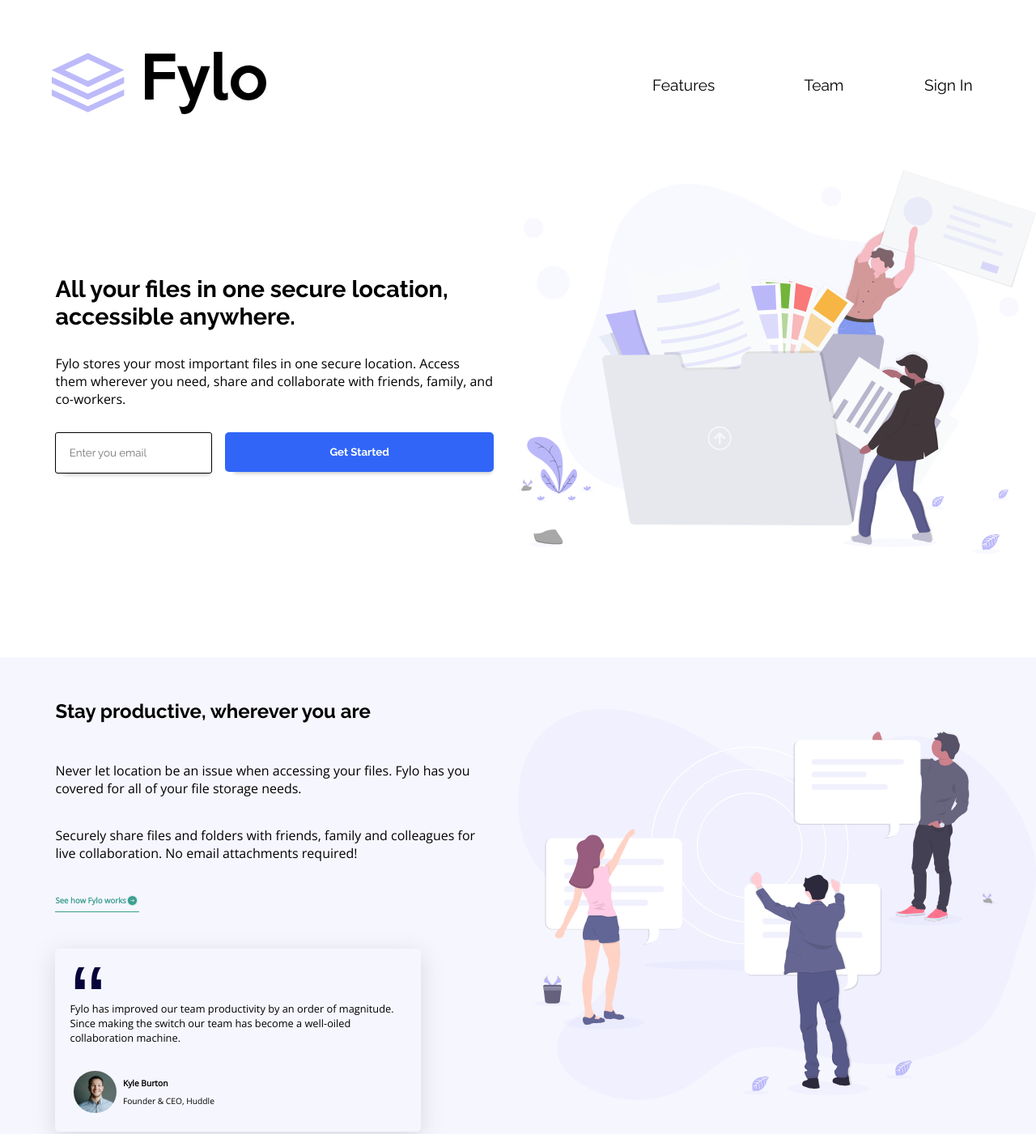
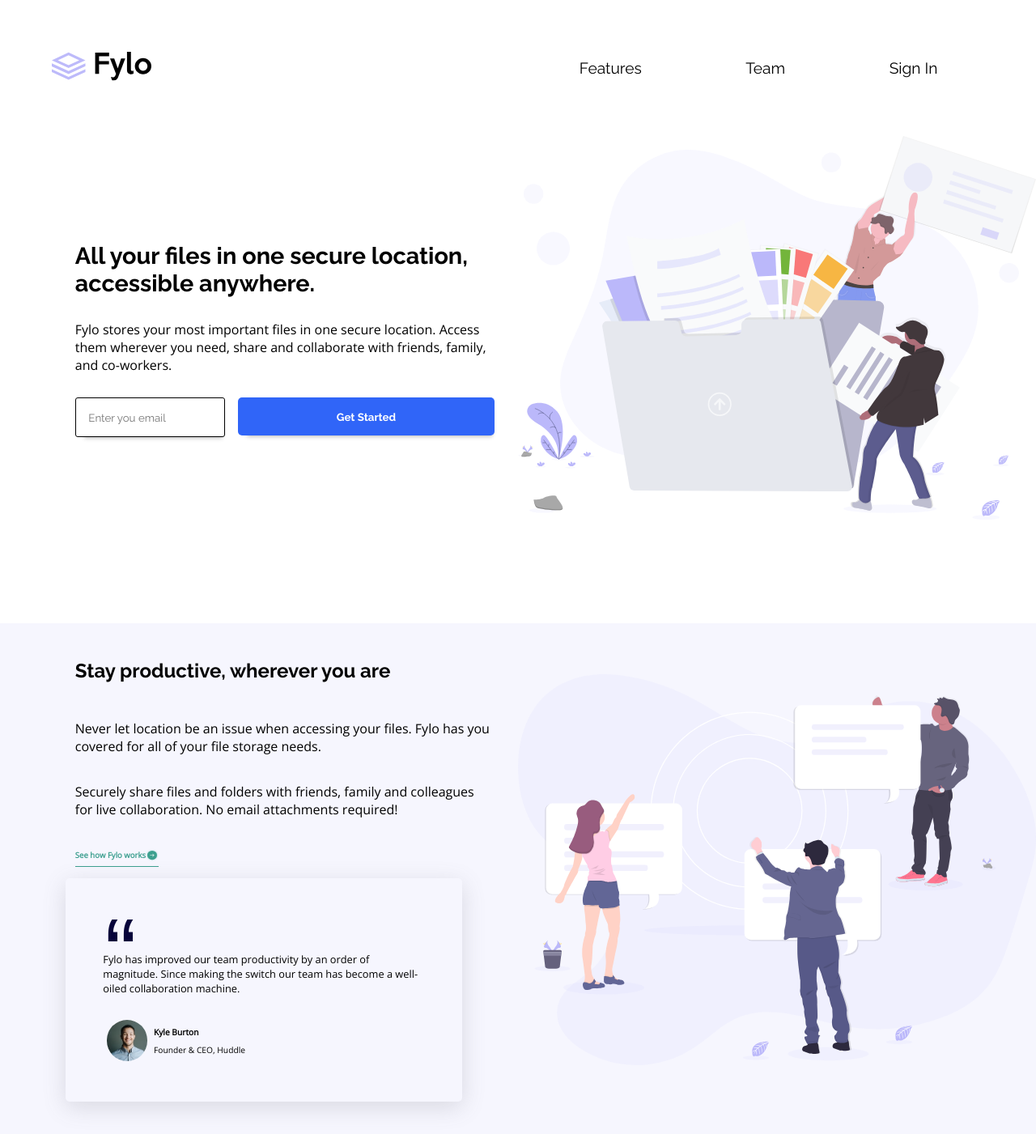
Before and after one commit to Franco-Juarez/-Fylo-landing-page-Frontend-Mentor, a plain HTML site: page index.html in a window 1280 px wide. Shown: the top 1401 px of the page at 81% size. Drawn offline with nearby package versions, Linux system fonts and the light colour scheme.

Commit message:
Commit con arreglos en el layout

```diff
--- a/index.html
+++ b/index.html
@@ -9,7 +9,7 @@
 </head>
 <body>
 <nav>
-  <a href="index.html">
+  <a href="index.html" class="home__link">
     <img src="images/logo.svg" alt="Fylo logo">
   </a>
     <ul>
--- a/style/style.css
+++ b/style/style.css
@@ -10,10 +10,16 @@
     color: #000000;
 }
 
-body, main {
-    width: 100vw;
+body, html {
+    display: flex;
+    justify-content: center;
+    flex-direction: column;
+    align-items: center;
 }
 
+main {
+    width: 100%;
+}
 
 /* ======================= NAV ============================== */
 
@@ -48,13 +54,11 @@ nav ul li a {
     text-align: right;
 }
 
-
-nav a {
+.home__link {
     padding: 5%;
-    width: 35%;
 }
 
-.nav a img {
+.home__link img {
     width: 100%;
 }
 
@@ -75,11 +79,7 @@ nav a {
 }
 
 img {
-    width: 95%;
-}
-
-.image__presentation {
-    padding: 5% 0;
+    width: 90%;
 }
 
 h1 {
@@ -93,12 +93,20 @@ p {
     font-size: 1em;
 }
 
+.flex__presentation {
+    display: flex;
+    flex-direction: column;
+    justify-content: center;
+    align-items: center;
+    padding-left: 5%;
+}
+
 .start__button {
     display: flex;
     justify-content: center;
     align-items: center;
     flex-direction: column;
-    margin: 0 5%;
+    width: 75%;
 }
 
 .start__button input {
@@ -145,17 +153,13 @@ button:hover {
     padding-bottom: 8%;
 }
 
-.description__section img {
-    padding: 5% 0;
-}
-
 .description__flex {
     display: flex;
     justify-content: center;
     align-items: center;
     flex-direction: column;
-    padding-left: 3%;
     text-align: left;
+    padding-left: 5%;
 }
 
 h2 {
@@ -195,7 +199,7 @@ h2 {
     flex-direction: column;
     justify-content: flex-start;
     font-family: 'Open Sans', sans-serif;
-    margin: 5%;
+    padding: 5%;
     width: 90%;
     box-shadow: rgba(100, 100, 111, 0.2) 0px 7px 29px 0px;
     margin-bottom: 3%;
@@ -266,7 +270,7 @@ h2 {
 }
 
 .action__card .start__button {
-    width: 100%;
+    width: 50%;
 }
 
 .action__card .start__button button {
@@ -298,7 +302,11 @@ footer section {
 }
 
 .contact__footer a img {
-    width: 50%;
+    width: 45%;
+}
+
+.info__footer--flex {
+    width: 100%;
 }
 
 .contact__flex {
@@ -312,9 +320,7 @@ footer section {
 .contact__flex div {
     display: flex;
     align-items: center;
-    padding-left: 8%;
     width: 90%;
-    margin-bottom: 2%;
 }
 
 .contact__flex p {
@@ -356,6 +362,7 @@ footer section {
     display: flex;
     justify-content: center;
     align-items: center;
+    width: 50%;
 }
 
 .socialmedia__links a {
@@ -420,11 +427,6 @@ nav ul li a {
 }
 
 .flex__presentation {
-    display: flex;
-    flex-direction: column;
-    justify-content: center;
-    align-items: center;
-    padding-left: 3%;
     text-align: left;
 }
 
@@ -444,7 +446,6 @@ nav ul li a {
     justify-content: center;
     align-items: flex-start;
     flex-direction: column;
-    padding-left: 3%;
     text-align: left;
 }
 
@@ -471,6 +472,7 @@ nav ul li a {
 
 .ceo__card {
     width: 75%;
+    margin-left: 3%;
 }
 
 .ceo__card img {
@@ -517,14 +519,13 @@ nav ul li a {
 
 .acces__flex p {
     text-align: left;
-    padding: 0 0 10% 10%;
+    padding: 0 5% 10% 10%;
 }
 
 .start__button {
     flex-direction: row;
     justify-content: flex-start;
     align-items: flex-start;
-    padding: 0 8%;
     width: 90%;
 }
 
@@ -548,6 +549,7 @@ nav ul li a {
     display: flex;
     align-items: flex-start;
     justify-content: center;
+    width: 100%;
 
 }
 
```
